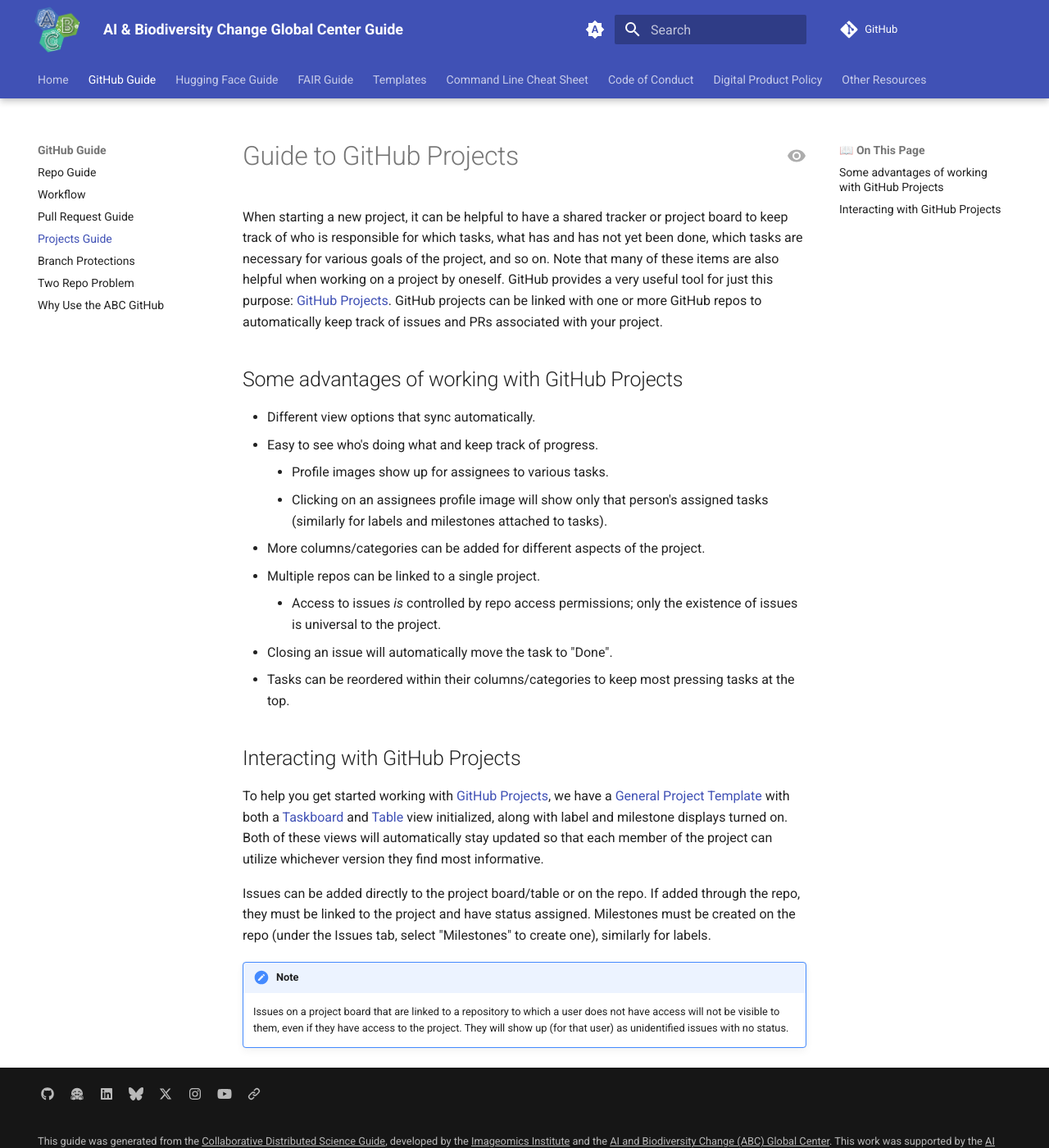
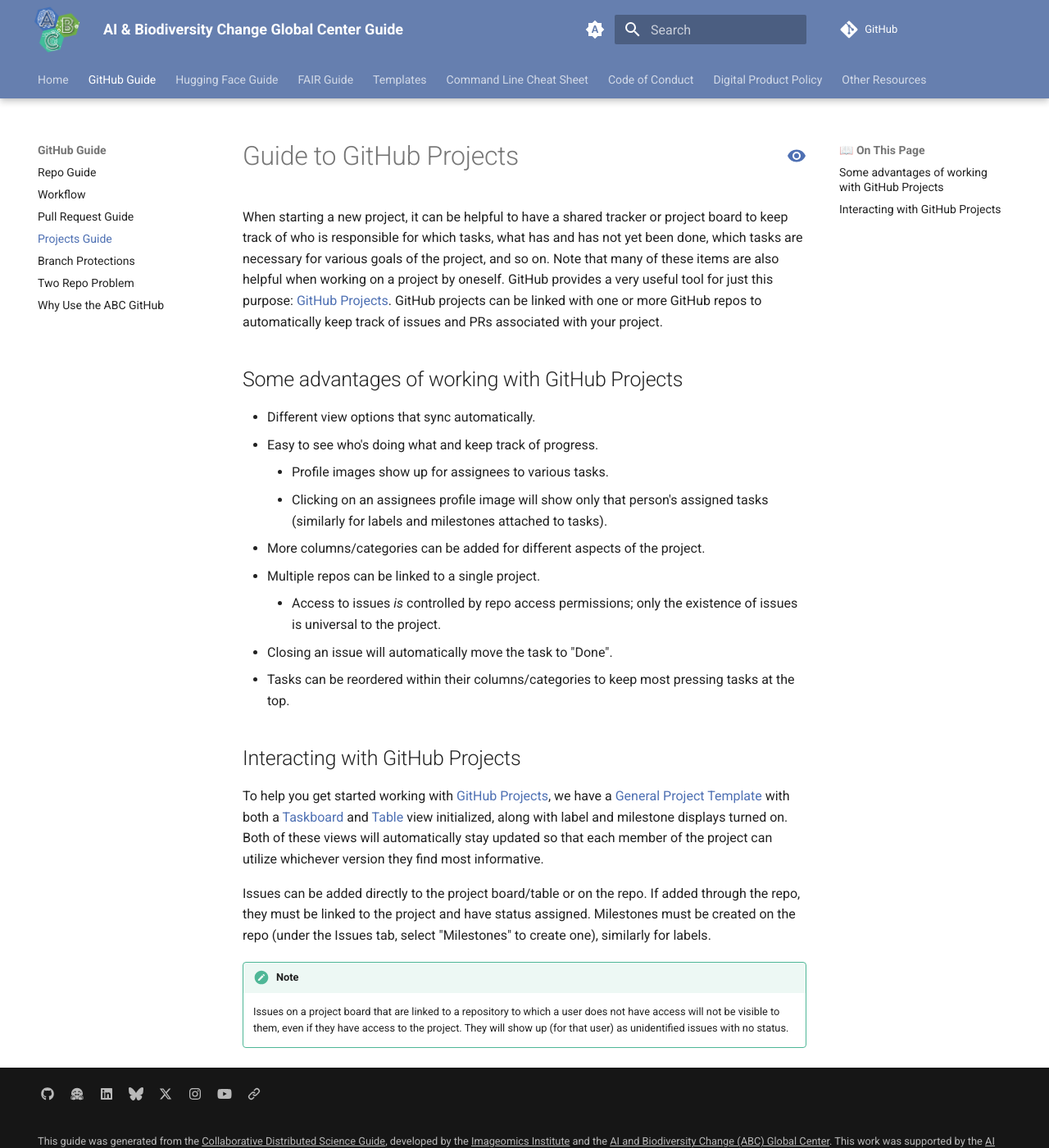
Before and after one commit to ABC-Center/ABC-guide, an MkDocs documentation site: the page built from docs/wiki-guide/Guide-to-GitHub-Projects.md, in a window 1280 px wide and 1400 px high. Shown: the whole window at 82% size. Built offline with MkDocs 1.6.1 and Material for MkDocs 9.7.7, drawn with Linux system fonts in a browser that asks for light colours; comment, search, counter and statistics services are not loaded.

Commit message:
Set color scheme to match ABC Colors (#7)
* Redefine light and dark color schemes to match ABC colors

* Set dark-mode specific URL colors

Co-authored-by: Anna Viklund <annamariaviklund@gmail.com>

* Align hover color to accent for light and dark modes

* Define variables for all ABC colors for improved readability

Co-authored-by: Anna Viklund <annamariaviklund@gmail.com>

---------

Co-authored-by: Anna Viklund <annamariaviklund@gmail.com>

```diff
--- a/docs/stylesheets/extra.css
+++ b/docs/stylesheets/extra.css
@@ -23,3 +23,97 @@
   height: 2.8rem;
   width: 2.8rem;
 }
+
+/* Define ABC colors for theme */
+body {
+  --color-turquoise: #4fb797;
+  --color-turquoise-10: #4fb7971a; /* 10% alpha */
+  --color-grey-blue: #667faf;
+  --color-gb-contrast: #96ADCD; /* custom similar grey-blue for dark mode contrast */
+  --color-dark-grey-blue: #2d3c58;
+  --color-abc-green: #73ab4e;
+  --color-abc-green-10: #73ab4e1a; /* 10% alpha */
+  --color-abc-a-bg: #4e70b3; /* ABC Logo "A" background color */
+}
+
+/* Light mode colors */
+[data-md-color-scheme="default"] {
+  --md-primary-fg-color:        var(--color-grey-blue);
+  --md-accent-fg-color:         var(--color-turquoise);
+}
+
+/* Set admonition (Note) colors to stand out better */
+.md-typeset .admonition.note, .md-typeset details.note {
+    border-color: var(--color-turquoise);
+    box-shadow: var(--color-turquoise-10);
+}
+
+/* icon color */
+.md-typeset .admonition.note > .admonition-title::before {
+    background-color: var(--color-turquoise);
+}
+
+/* shaded part (title/heading) */
+.md-typeset .note>.admonition-title,.md-typeset .note>summary {
+    background-color: var(--color-turquoise-10);
+}
+
+/* Set admonition (question) colors */
+.md-typeset .admonition.question, .md-typeset details.question {
+    border-color: var(--color-abc-green);
+    box-shadow: var(--color-abc-green-10);
+}
+
+/* icon color */
+.md-typeset .admonition.question > .admonition-title::before {
+    background-color: var(--color-abc-green);
+}
+
+/* shaded part (title/heading) */
+.md-typeset .question>.admonition-title,.md-typeset .question>summary {
+    background-color: var(--color-abc-green-10);
+}
+
+/* Set URL colors */
+/* Content URLs */
+[data-md-color-scheme="default"] .md-typeset a {
+  color: var(--color-abc-a-bg);
+}
+
+[data-md-color-scheme="default"] .md-typeset a:hover {
+  color: var(--color-turquoise);
+}
+
+/* Navigation URL (side panel contents)
+  to better distinguish from those that are above */
+[data-md-color-scheme="default"] .md-nav .md-nav__link--active {
+  color: var(--color-abc-a-bg);
+}
+
+[data-md-color-scheme="default"] .md-nav .md-nav__link--active:hover {
+  color: var(--color-turquoise);
+}
+
+/* Dark mode colors */
+[data-md-color-scheme="slate"] {
+  --md-primary-fg-color:        var(--color-dark-grey-blue);
+  --md-accent-fg-color:         var(--color-turquoise);
+}
+
+/* Dark mode custom link color */
+[data-md-color-scheme="slate"] .md-typeset a {
+  color: var(--color-gb-contrast);
+}
+
+[data-md-color-scheme="slate"] .md-typeset a:hover {
+  color: var(--color-turquoise);
+}
+
+/* Dark mode custom active link color (side panel) */
+[data-md-color-scheme="slate"] .md-nav .md-nav__link--active {
+  color: var(--color-gb-contrast);
+}
+
+[data-md-color-scheme="slate"] .md-nav .md-nav__link--active:hover {
+  color: var(--color-turquoise);
+}
```
